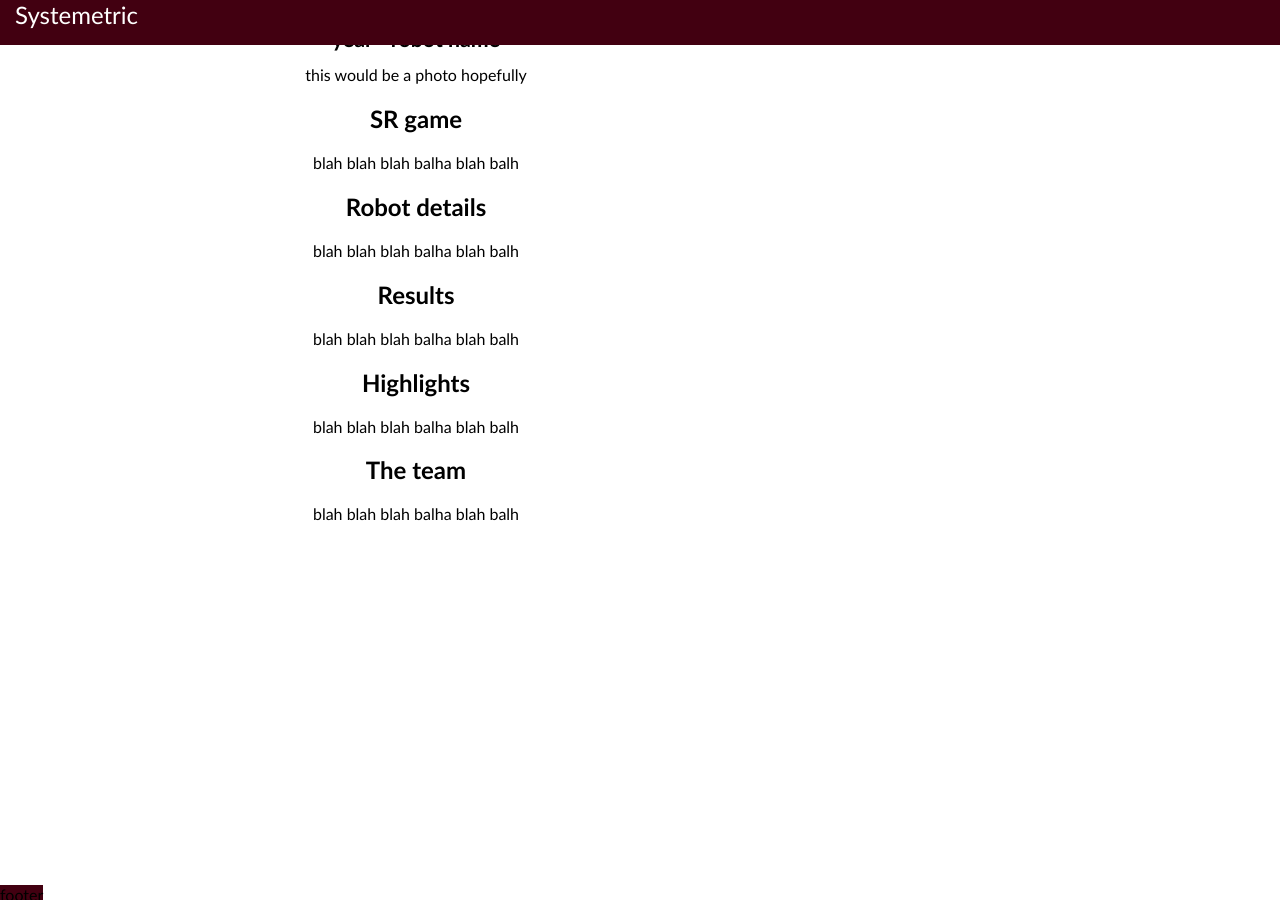
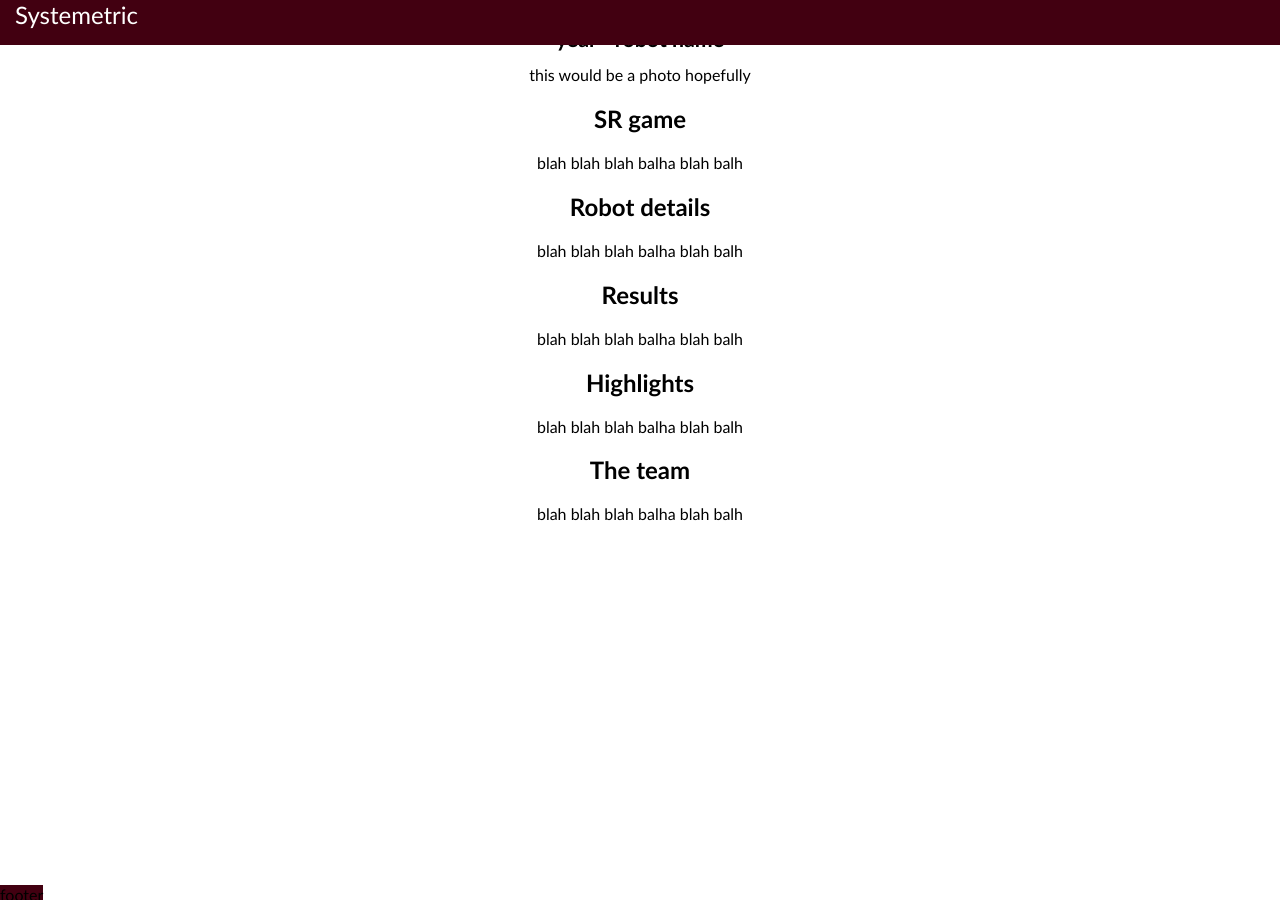
Before and after one commit to ilentiya/systemetric, a Jekyll site: the page built from test.html, in a window 1280 px wide. Built offline with Jekyll 4.4.1, drawn with Linux system fonts in a browser that asks for light colours.

Commit message:
uh more width stuff

```diff
--- a/assets/default.css
+++ b/assets/default.css
@@ -13,7 +13,7 @@
 {
     font-family: 'Gill Sans', 'Gill Sans MT', Calibri, 'Trebuchet MS', sans-serif;
     margin: 0;
-    width: 100%;
+    width: auto;
     overflow-x: hidden; /* Hide horizontal scrollbar */
 
 }
@@ -43,7 +43,8 @@
 {
     top: var(--header-height);
     margin-top: 15px;
-    width: 65vw;
+    margin-left: 30px;
+    margin-right: 30px;
     overflow-x: hidden; /* Hide horizontal scrollbar */
     text-align: center;
 
```
